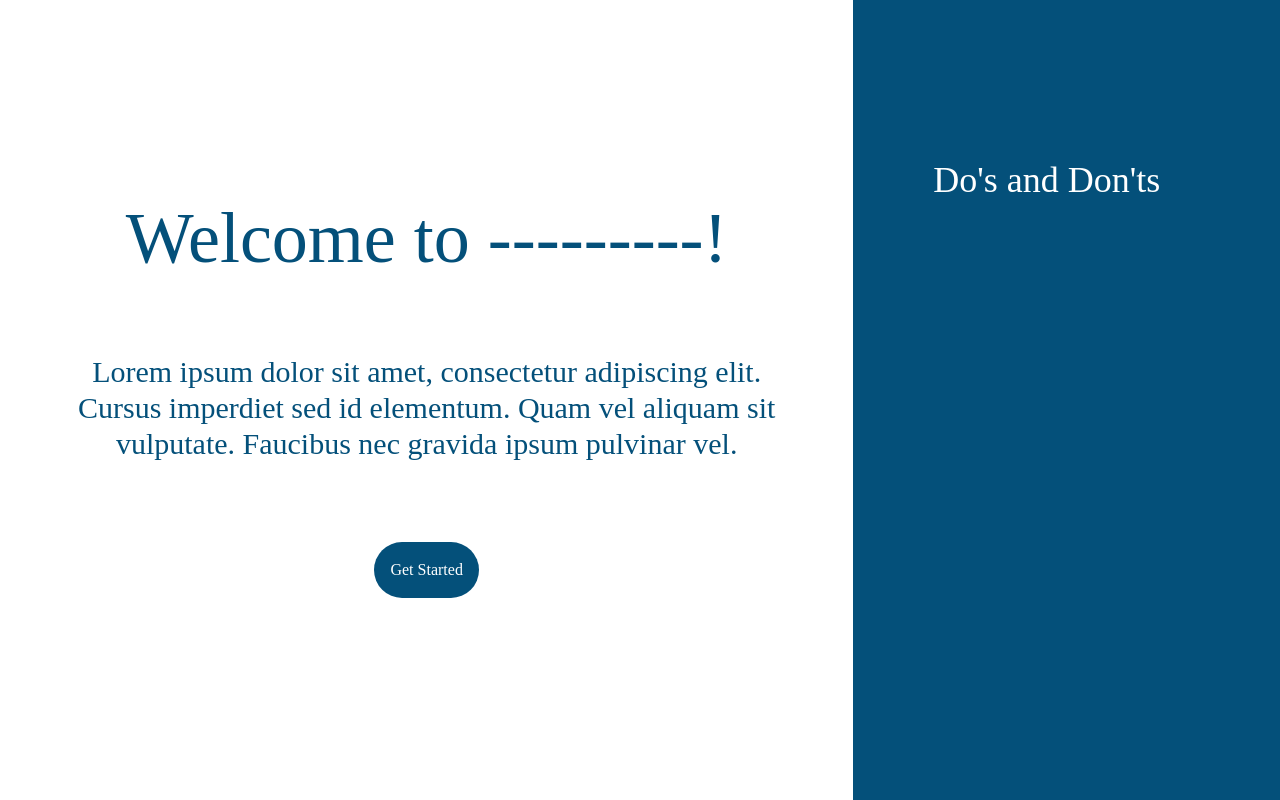
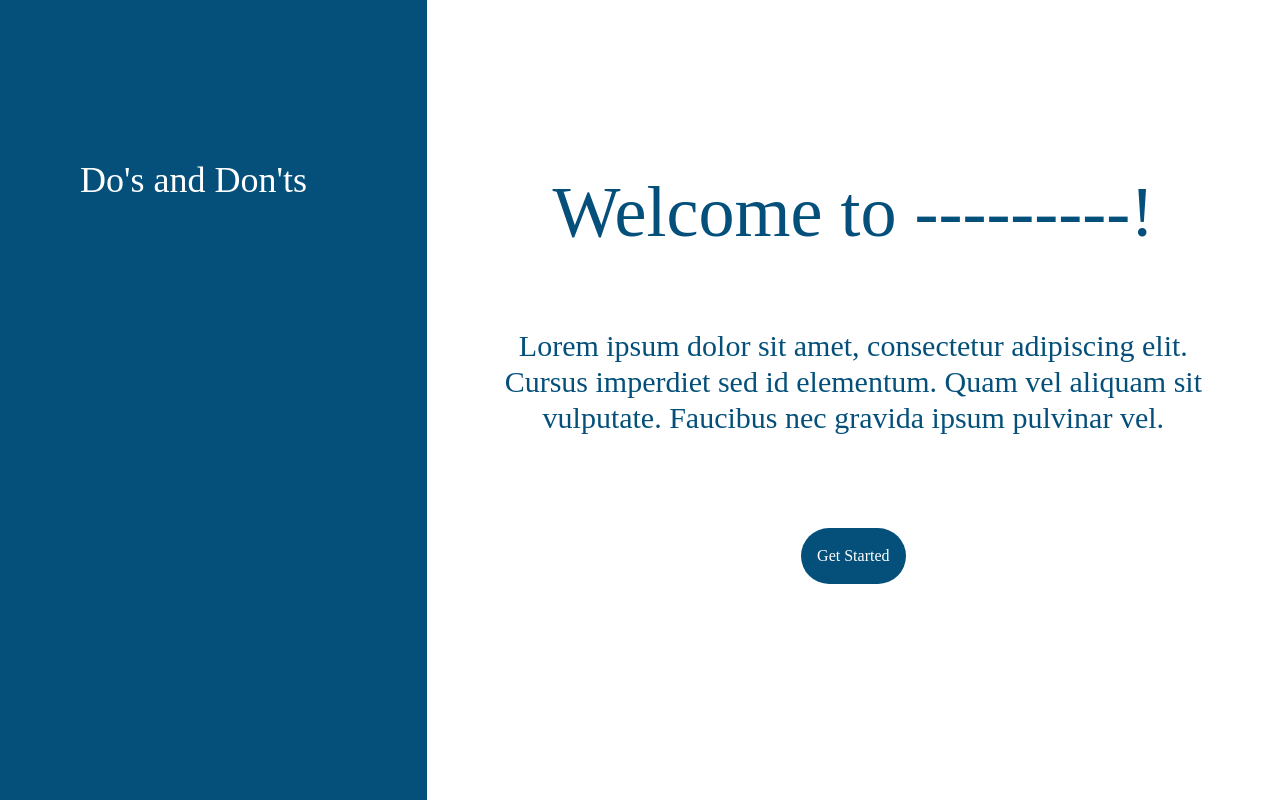
Before and after one commit to verz0/quizapp, a React (Create React App) app in the folder frontend/: page /welcome in a window 1280 px wide. Built offline with nearby package versions, Linux system fonts and the light colour scheme.

Commit message:
fixed post request for forms

```diff
--- a/frontend/src/components/Fom.js
+++ b/frontend/src/components/Fom.js
@@ -20,7 +20,7 @@ const BorderForm = () => {
 
   const handleSubmit = (e) => {
     e.preventDefault();
-    axios.post('http://127.0.0.1:8080/api/user/',{"user":"ajflkkjlk","name":"akkjk","email":"sfek@ngk"})
+    axios.post('http://127.0.0.1:8080/api/users/',formData)
   .then(response => {
     console.log(response.data);
   })
@@ -28,14 +28,15 @@ const BorderForm = () => {
     console.error('Error while making the Axios request:', error);
   })
   console.log(formData);
-    navigate("/Welcome");
+    navigate(`/Welcome?roll_no=${formData.roll_no}`);
+
   };
 
   return (
     <div className="flex justify-center items-center h-screen px-5 bg-gradient-to-b from-blue-texts to-white">
       <form
         onSubmit={handleSubmit}
-        className="max-w-md mx-auto h-3/4 border border-blue-texts p-6 rounded-lg bg-white md:w-1/2"
+        className="max-w-md mx-auto sm:h-30 h-30 border border-blue-texts p-6 rounded-lg bg-white md:w-1/2"
       >
         <div className="flex justify-center items-center mb-10 text-3xl text-blue-texts">Welcome</div>
         <div className="flex justify-center items-center mb-10 text-xl text-blue-texts">Please enter the following details before getting started</div>
@@ -88,7 +89,7 @@ const BorderForm = () => {
             name="email"
             value={formData.email}
             onChange={handleChange}
-            className="border border-blue-texts p-2.5 rounded-md w-full"
+            className="border border-blue-texts p-2.5 rounded-md w-full max-w-md"  // Set max width
             placeholder="am.en.u4cse22001@am.students.amrita.edu"
             required
           />
@@ -100,7 +101,9 @@ const BorderForm = () => {
           Submit
         </button>
       </form>
+
     </div>
+
   );
 };
 
--- a/frontend/src/components/Questionpage.js
+++ b/frontend/src/components/Questionpage.js
@@ -15,6 +15,8 @@ const Questionpage = () => {
   const [resetHint, setResetHint] = useState(false);
 
   const location = useLocation();
+  const queryParams = new URLSearchParams(location.search);
+  const roll_no = queryParams.get("roll_no");
   const dateUnix=Date.now();
   const date= new Date(dateUnix)
   const hr = ('0' + date.getHours()).slice(-2);
@@ -66,7 +68,7 @@ const Questionpage = () => {
     }
     const pageno=JSON.stringify(currentQuestionIndex+1);
 
-    const details={"user":"sfkl","action":va,"page":pageno,"time":curtime}
+    const details={"user":roll_no,"action":va,"page":pageno,"time":curtime}
     // console.log(details);
     axios.post('http://127.0.0.1:8080/api/unprompted/',details)
     .then(response => {
@@ -84,7 +86,7 @@ const Questionpage = () => {
   const isContinueDisabled = !selectedOption || !question;
   const handleContinue = () => {
     const pageno=JSON.stringify(currentQuestionIndex+1)
-    axios.post('http://127.0.0.1:8080/api/unprompted/',{"user":"ldjflkj","action":"Continue","page":pageno,"time":curtime})
+    axios.post('http://127.0.0.1:8080/api/unprompted/',{"user":roll_no,"action":"Continue","page":pageno,"time":curtime})
     .then(response => {
       console.log(response.data);
     })
--- a/frontend/src/components/Welcome.js
+++ b/frontend/src/components/Welcome.js
@@ -4,6 +4,7 @@ import axios from "axios";
 import {
   Link,
   useNavigate,
+  useLocation,
 } from "react-router-dom";
 import Questionpage from "./Questionpage";
 import { v4 as uuid } from "uuid";
@@ -15,19 +16,20 @@ const hr = ('0' + date.getHours()).slice(-2);
 const min = ('0' + date.getMinutes()).slice(-2);
 const sec = ('0' + date.getSeconds()).slice(-2);
 const curtime = `${hr}:${min}:${sec}`;
-// console.log(curtime);
-
 
 const Welcome = () => {
   const navigate = useNavigate();
+  const location = useLocation();
+  const queryParams = new URLSearchParams(location.search);
+  const roll_no = queryParams.get("roll_no");
 //   const handleButtonClick = () => {
 //     navigate("/question", {replace: false});
 //   };
 const handleStart = () => {
 
-  navigate("/question");
+  navigate(`/question?roll_no=${roll_no}`);
 
-  axios.post('http://127.0.0.1:8080/api/unprompted/',{"user":1,"action":"Start","page":0,"time":curtime})
+  axios.post('http://127.0.0.1:8080/api/unprompted/',{"user": roll_no,"action":"Start","page":0,"time":curtime})
   .then(response => {
     console.log(response.data);
   })
@@ -40,21 +42,20 @@ const handleStart = () => {
 
   return (
     <div>
-      <div className="h-screen flex">
-        <div className="w-2/3">
-          <div className="flex justify-center items-center h-screen text-blue-texts font-thefont gap-y-3 p-8">
+    <div className="lg:flex lg:flex-row">
+      <div className="lg:w-2/3">
+        <div className="h-screen flex flex-col justify-center items-center text-blue-texts font-thefont gap-y-3 p-8">
           <div>
-              <p className="flex justify-center text-7xl">
-                Welcome to ---------!
-              </p>
+            <p className="flex justify-center text-7xl">Welcome to ---------!</p>
             <p className="py-20 px-10 flex text-center text-3xl">
               Lorem ipsum dolor sit amet, consectetur adipiscing elit. Cursus
               imperdiet sed id elementum. Quam vel aliquam sit vulputate.
               Faucibus nec gravida ipsum pulvinar vel.
             </p>
+          </div>
           <div className="flex justify-center">
             <Button
-                  className="text-white bg-blue-texts rounded-full p-4"
+              className="text-white bg-blue-texts rounded-full p-4 mb-10"
               onClick={handleStart}
             >
               Get Started
@@ -62,8 +63,7 @@ const handleStart = () => {
           </div>
         </div>
       </div>
-        </div>
-        <div className="w-1/3 bg-right-blue">
+      <div className="lg:w-1/3 bg-right-blue lg:order-first">
         <div className="justify-center p-20 py-40 font-thefont text-white text-4xl">
           Do's and Don'ts
         </div>
```
Lines whose indentation alone changed are shown as unchanged.
